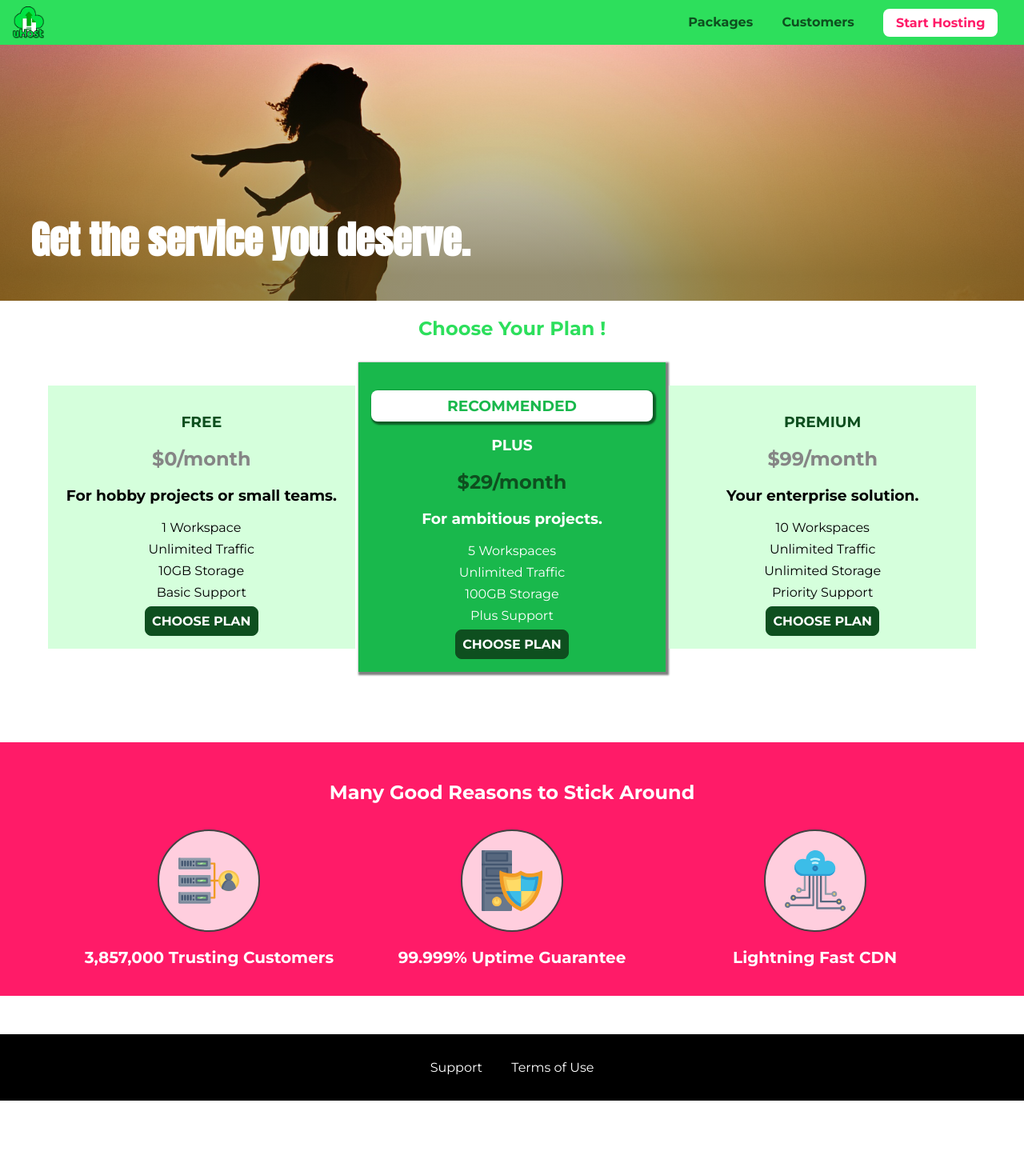
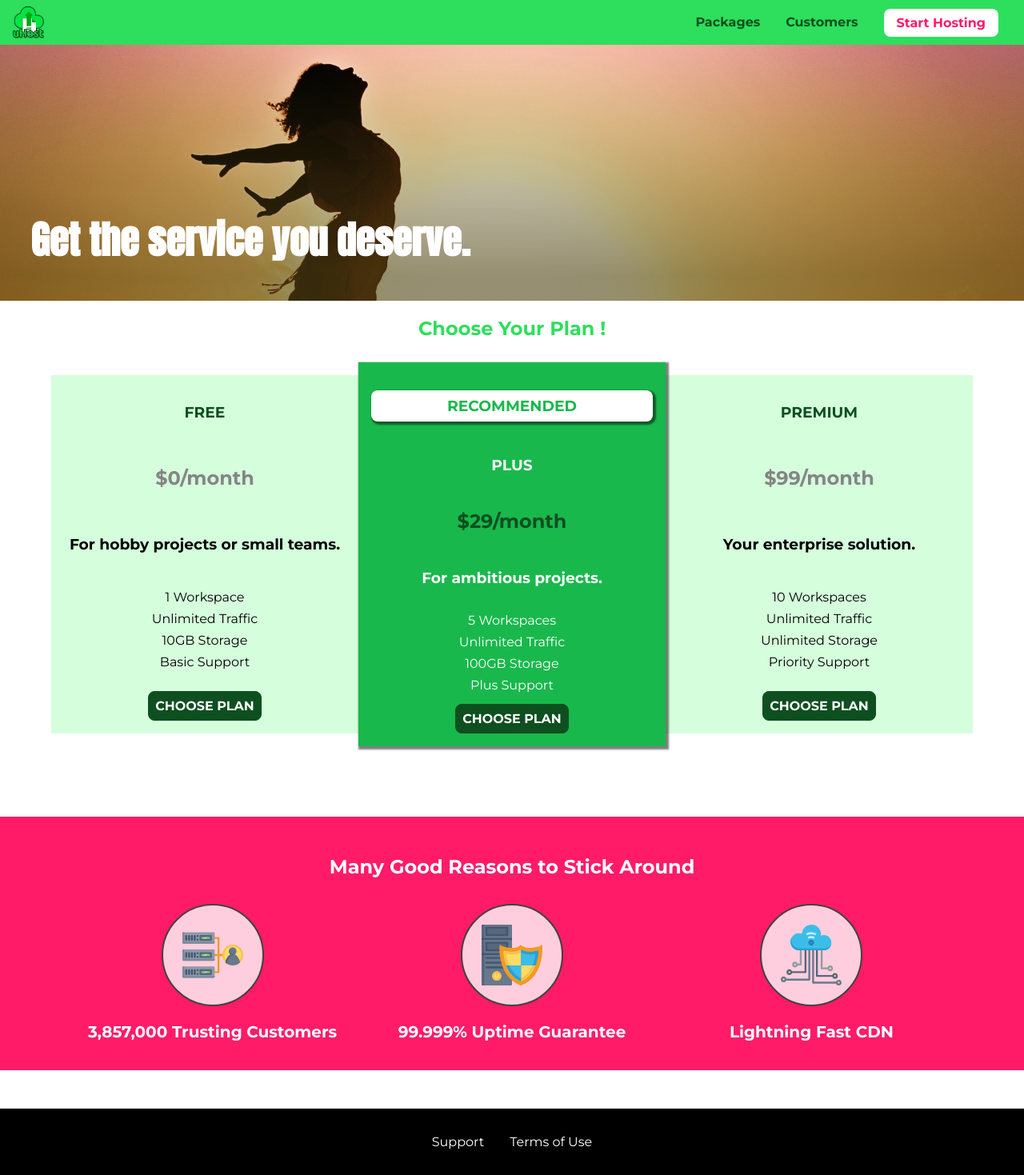
Before and after one commit to jorgeortiz1228/hostingCSS, a plain HTML site: page index.html in a window 1280 px wide. Shown: the whole page at 80% size. Before the commit the page ends 1376 px from the top, so only its background shows below. Drawn offline with Linux system fonts and the light colour scheme.

Commit message:
implemented flexbox

```diff
--- a/main.css
+++ b/main.css
@@ -100,22 +100,27 @@
 @media (min-width: 40rem) {
 
     .plan__list {
-        /* width: 80%; */
-        /* margin: auto;  */
         width: 100%;
-        text-align: center;
+        display: flex;
+        justify-content: center;
+        align-items: center;
     }
 
     .plan {
-        display: inline-block;
+        display: flex;
+        flex-direction: column;
         width: 30%;
-        vertical-align: middle;
+        /* vertical-align: middle; */
         min-width: 13rem;
         max-width: 25rem;
+        justify-content: space-between;
+        height: 28rem;
     }
 
     .plan--highlighted {
         box-shadow: 2px 2px 2px 2px rgba(0, 0, 0, 0.5);
+        height: 30rem;
+        z-index: 50;
     }
 
 }
@@ -165,12 +170,17 @@
 }
 
 @media (min-width: 40rem) {
+
     .key-feature {
         width: 30%;
-        display: inline-block;
         max-width: 25rem;
-        vertical-align: top;
     }
+
+    .key-feature__list {
+        display: flex;
+        justify-content: center;
+    }
+
 }
 
  /* h1 {
--- a/shared.css
+++ b/shared.css
@@ -62,27 +62,30 @@ main {
     left: 0;
     padding: 0.5rem 1rem;
     width: 100%;
-    z-index: 1;
+    z-index: 60;
+    display: flex;
+    align-items: center;
+    justify-content: space-between;
 }
 
-.main-header > div {
+/* .main-header > div {
     display: inline-block;
     vertical-align: middle;
-}
+} not needed bc we use flexbox */
 
 .main-header__brand {
     color: #0e4f1f;
     text-decoration: none;
     font-weight: bold;
     /* font-size: 1.5rem; */
-    height: 2.5rem;
-    display: inline-block;
-    vertical-align: middle;
+    /* height: 2.5rem;  */
+    /* display: inline-block;
+    vertical-align: middle;  not needed bc we use flexbox */
 }
 
 .main-header__brand img {
-    height: 100%;
-    /* height: 2.5rem; */
+    height: 2.5rem;
+    vertical-align: middle;
 }
 
 .toggle-button {
@@ -118,10 +121,11 @@ main {
     }
 
     .main-nav {
-        display: inline-block;
+        /* display: inline-block;
         text-align: right;
         width: calc(100% - 44px);
-        vertical-align: middle;
+        vertical-align: middle; */
+        display: flex;
     }
 
 }
@@ -130,11 +134,12 @@ main {
     margin: 0;
     padding: 0;
     list-style: none;
+    display: flex;
 
 }
 
 .main-nav__item {
-    display: inline-block;
+    /* display: inline-block; */
     margin: 0 1rem;
 }
 
@@ -195,9 +200,13 @@ main {
     width: 90%;
     height: 100%;
     list-style: none;
-    margin: 10% auto;
+    margin: 0 auto;
     padding: 0;
-    text-align: center;
+    /* text-align: center; */
+    display: flex;
+    flex-direction: column;
+    justify-content: center;
+    align-items: center;
 }
 
 .mobile-nav__item {
@@ -218,18 +227,24 @@ main {
     list-style: none;
     padding: 0;
     margin: 0;
-    text-align: center;
+    display: flex;
+    flex-direction: column;
+    align-items: center;
 }
 
 .main-footer__link {
-    display: block;
-    margin: 1rem 0;
+    /* display: block; */
+    margin: 0.5rem 0;
 }
 
 @media (min-width: 40rem) {
 
+    .main-footer__links {
+        flex-direction: row;
+        justify-content: center;
+    }
+
     .main-footer__link {
-        display: inline-block;
         margin: 0 1rem;
     }
 
```
Also changed, not shown: customers/customers.css (+3 -4 lines).
